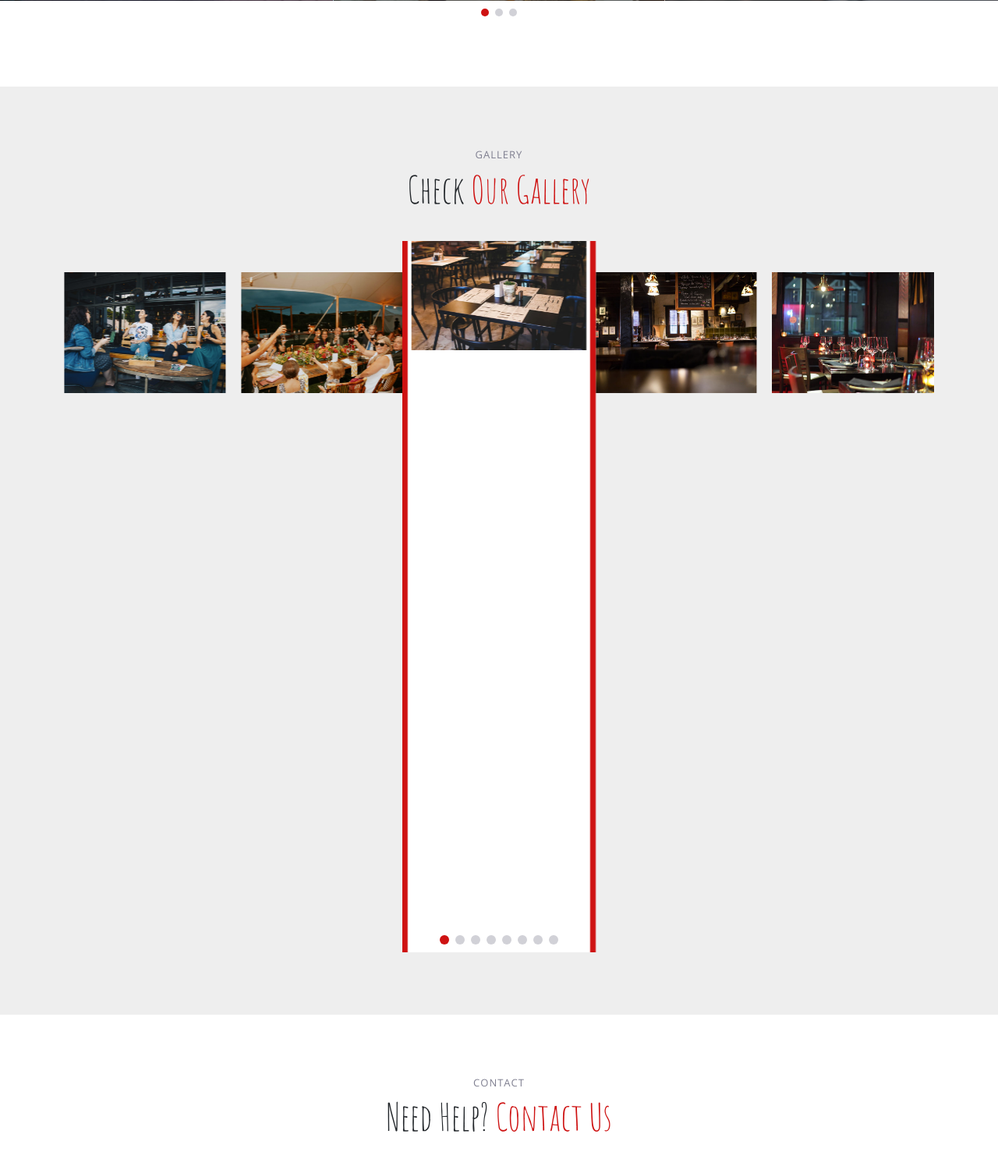
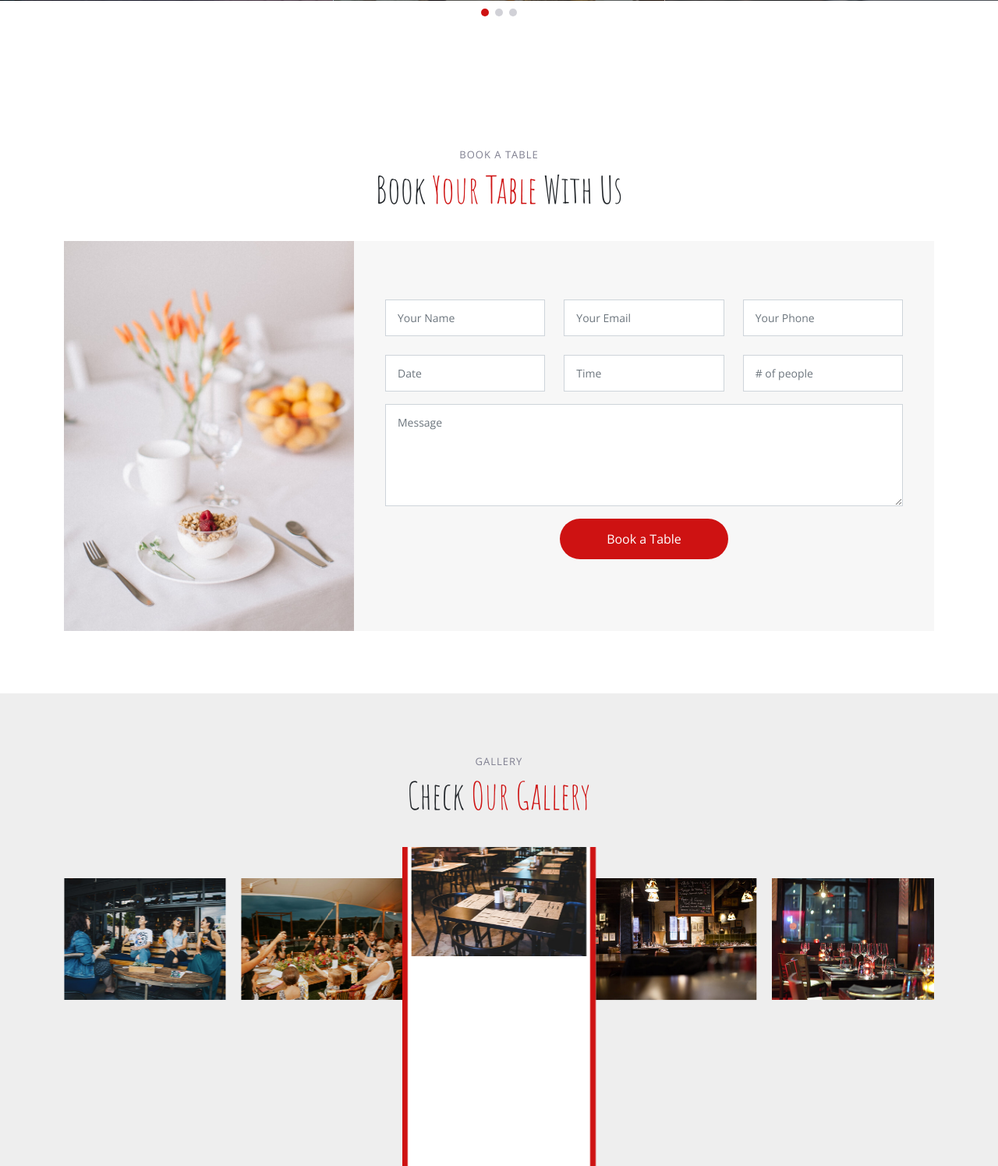
Before and after one commit to Kathan190/Restaurant, a Django app: page / in a window 1280 px wide. Shown: the part 4887-6382 px from the top of the page at 78% size. Run offline with Django 3.2, Linux system fonts and the light colour scheme; some libraries are stand-ins or nearby versions.

Commit message:
booking table has been added

```diff
--- a/Home/templates/restaurant/index.html
+++ b/Home/templates/restaurant/index.html
@@ -729,10 +729,65 @@ window.onclick = function(event) {
         </div>
       </section><!-- End Events Section -->
 
-          </div>
+      <!-- ======= Book A Table Section ======= -->
+    <section id="book-a-table" class="book-a-table">
+      <div class="container" data-aos="fade-up">
+
+        <div class="section-header">
+          <h2>Book A Table</h2>
+          <p>Book <span>Your Table</span> With Us</p>
+        </div>
+
+        <div class="row g-0">
+
+          <div class="col-lg-4 reservation-img" style="background-image: url({% static 'assets/img/reservation.jpg' %});" data-aos="zoom-out" data-aos-delay="200"></div>
+
+          <div class="col-lg-8 d-flex align-items-center reservation-form-bg">
+            <form action="forms/book-a-table.php" method="post" role="form" class="php-email-form" data-aos="fade-up" data-aos-delay="100">
+              <div class="row gy-4">
+                <div class="col-lg-4 col-md-6">
+                  <input type="text" name="name" class="form-control" id="name" placeholder="Your Name" data-rule="minlen:4" data-msg="Please enter at least 4 chars">
+                  <div class="validate"></div>
+                </div>
+                <div class="col-lg-4 col-md-6">
+                  <input type="email" class="form-control" name="email" id="email" placeholder="Your Email" data-rule="email" data-msg="Please enter a valid email">
+                  <div class="validate"></div>
+                </div>
+                <div class="col-lg-4 col-md-6">
+                  <input type="text" class="form-control" name="phone" id="phone" placeholder="Your Phone" data-rule="minlen:4" data-msg="Please enter at least 4 chars">
+                  <div class="validate"></div>
+                </div>
+                <div class="col-lg-4 col-md-6">
+                  <input type="text" name="date" class="form-control" id="date" placeholder="Date" data-rule="minlen:4" data-msg="Please enter at least 4 chars">
+                  <div class="validate"></div>
+                </div>
+                <div class="col-lg-4 col-md-6">
+                  <input type="text" class="form-control" name="time" id="time" placeholder="Time" data-rule="minlen:4" data-msg="Please enter at least 4 chars">
+                  <div class="validate"></div>
+                </div>
+                <div class="col-lg-4 col-md-6">
+                  <input type="number" class="form-control" name="people" id="people" placeholder="# of people" data-rule="minlen:1" data-msg="Please enter at least 1 chars">
+                  <div class="validate"></div>
+                </div>
+              </div>
+              <div class="form-group mt-3">
+                <textarea class="form-control" name="message" rows="5" placeholder="Message"></textarea>
+                <div class="validate"></div>
+              </div>
+              <div class="mb-3">
+                <div class="loading">Loading</div>
+                <div class="error-message"></div>
+                <div class="sent-message">Your booking request was sent. We will call back or send an Email to confirm your reservation. Thank you!</div>
+              </div>
+              <div class="text-center"><button type="submit">Book a Table</button></div>
+            </form>
+          </div><!-- End Reservation Form -->
 
         </div>
-      </section><!-- End Book A Table Section -->
+
+      </div>
+    </section><!-- End Book A Table Section -->
+
 
       <!-- ======= Gallery Section ======= -->
       <section id="gallery" class="gallery section-bg">
```
